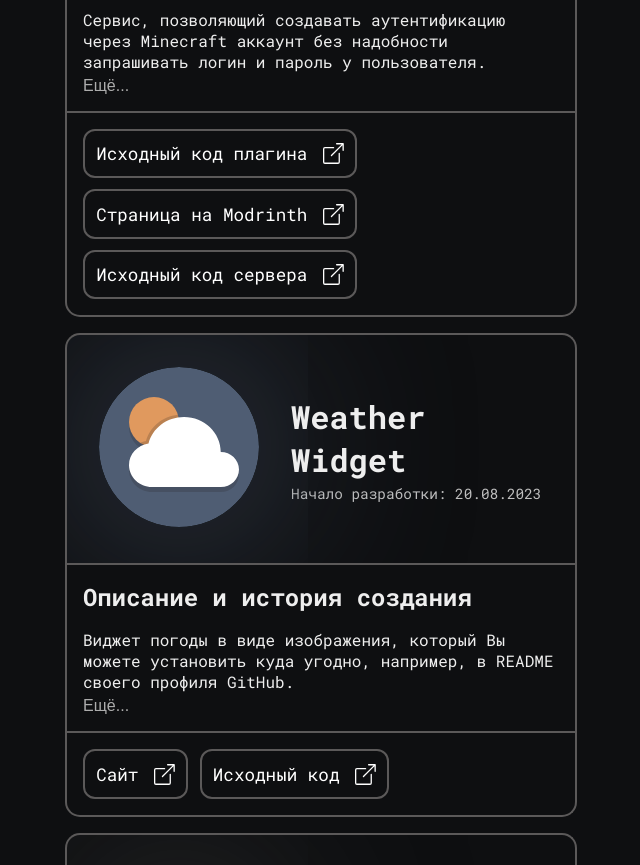
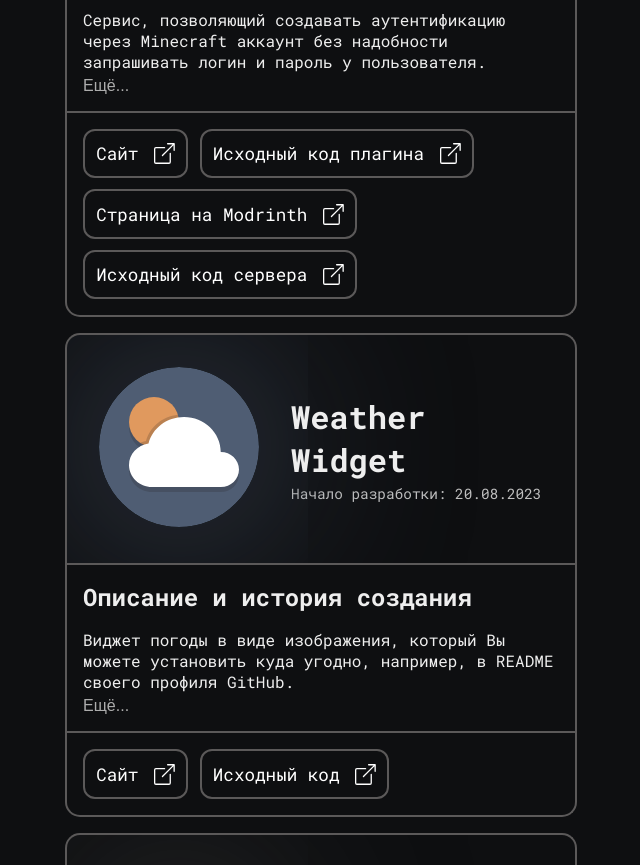
Before and after one commit to Andcool-Systems/andcool-site-v3, a Next.js app: page / in a window 1280 px wide. Shown: the part 3240-4105 px from the top of the page, without its empty margins (319-959 px from the left). Built offline with nearby package versions, Linux system fonts and the light colour scheme; no server answers.

Commit message:
added mc-oauth site link

```diff
--- a/app/client.tsx
+++ b/app/client.tsx
@@ -389,6 +389,15 @@ export default function Home({ birthday, timeServer }: { birthday: boolean, time
 						}}>Скрыть</button>
 					</div>
 					<div className={styles_pr.footer}>
+						<a href="https://mc-oauth.andcool.ru" target="_blank" style={{ textDecoration: "none" }}>
+							<div className={styles_pr.button}>
+								<p>Сайт</p>
+								<svg xmlns="http://www.w3.org/2000/svg" width="23px" height="23px" fill="currentColor" viewBox="0 0 16 16">
+									<path d="M8.636 3.5a.5.5 0 0 0-.5-.5H1.5A1.5 1.5 0 0 0 0 4.5v10A1.5 1.5 0 0 0 1.5 16h10a1.5 1.5 0 0 0 1.5-1.5V7.864a.5.5 0 0 0-1 0V14.5a.5.5 0 0 1-.5.5h-10a.5.5 0 0 1-.5-.5v-10a.5.5 0 0 1 .5-.5h6.636a.5.5 0 0 0 .5-.5" />
+									<path d="M16 .5a.5.5 0 0 0-.5-.5h-5a.5.5 0 0 0 0 1h3.793L6.146 9.146a.5.5 0 1 0 .708.708L15 1.707V5.5a.5.5 0 0 0 1 0z" />
+								</svg>
+							</div>
+						</a>
 						<a href="https://github.com/Andcool-Systems/mc-oauth" target="_blank" style={{ textDecoration: "none" }}>
 							<div className={styles_pr.button}>
 								<p>Исходный код плагина</p>
--- a/next.config.mjs
+++ b/next.config.mjs
@@ -3,7 +3,11 @@ const nextConfig = {
     reactStrictMode: false,
     experimental: {
         missingSuspenseWithCSRBailout: false
-    }
+    },
+    webpack(config) {
+        config.cache = false;
+        return config;
+    },
 };
 
 export default nextConfig;
```
Also changed, not shown: 1 other file (tests, documents, lock files or other folders).
